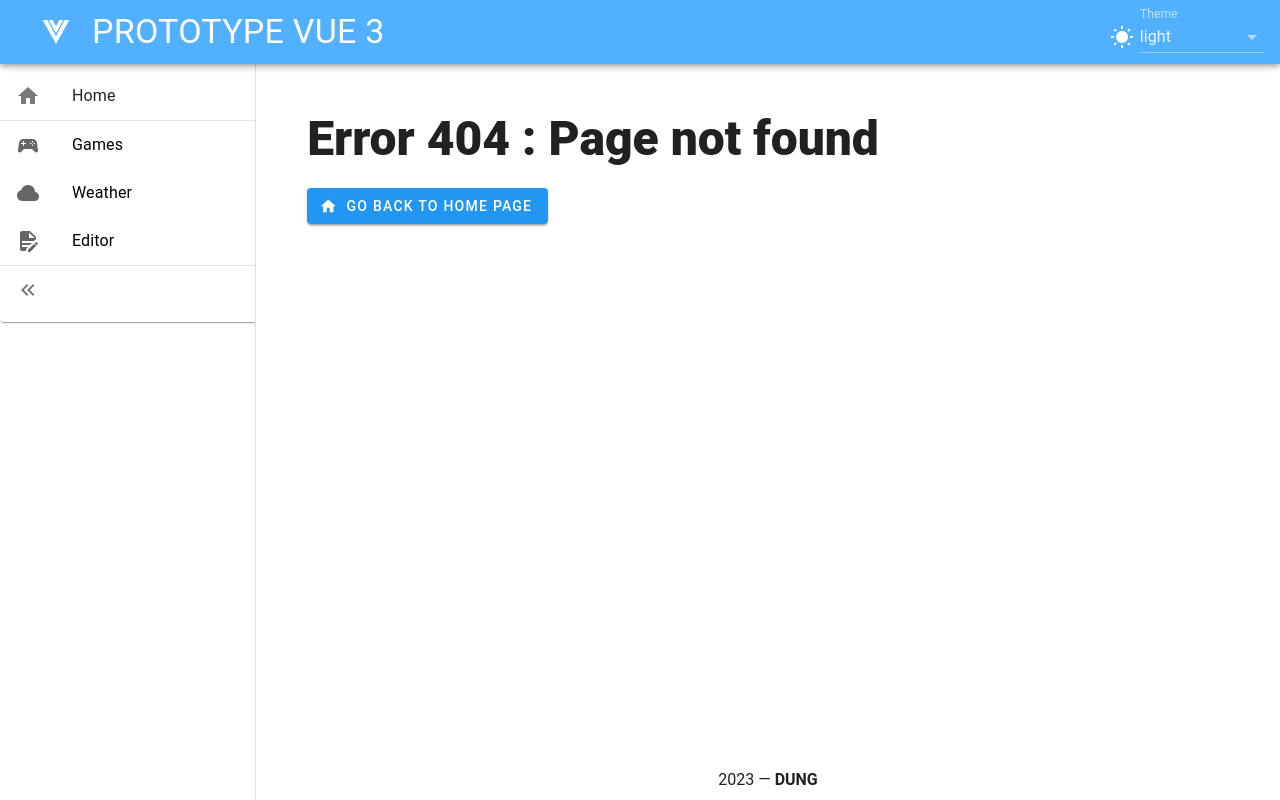
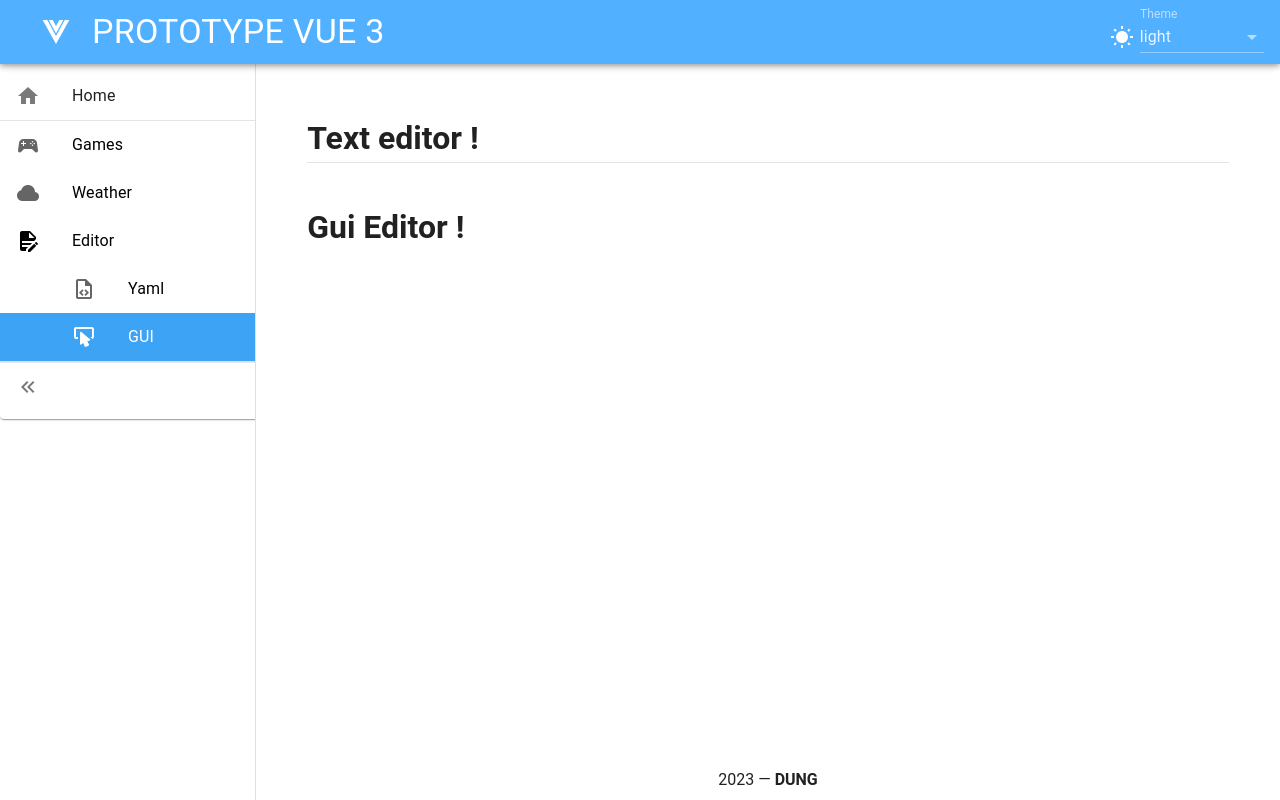
Before and after one commit to ThibaultNG/proto-vue, a Vue app: page /editor/gui in a window 1280 px wide. Before the commit this address had no page. Built offline with nearby package versions, Linux system fonts and the light colour scheme.

Commit message:
refactor editor routes + gui editor page

```diff
--- a/src/modules/editor/routes/editorRoutes.ts
+++ b/src/modules/editor/routes/editorRoutes.ts
@@ -1,18 +1,24 @@
 import type { RouteRecordRaw } from "vue-router";
 import EditorMain from "../EditorMain.vue";
-import EditorHome from "../views/EditorHome.vue";
 import type RouteGroupInfo from "@/router/RouteInfo";
+import YamlEditor from "../views/YamlEditor.vue";
+import GuiEditor from "../views/GuiEditor.vue";
 
 export const editorRoutes: RouteRecordRaw[] = [
 	{
 		path: "/editor",
 		component: EditorMain,
-		redirect: { name: "editor-home" },
+		redirect: { name: "editor-yaml" },
 		children: [
 			{
-				path: "home",
-				name: "editor-home",
-				component: EditorHome
+				path: "yaml",
+				name: "editor-yaml",
+				component: YamlEditor
+			},
+			{
+				path: "gui",
+				name: "editor-gui",
+				component: GuiEditor
 			}
 		]
 	}
@@ -22,6 +28,9 @@ export const editorNavLinks: RouteGroupInfo[] = [
 	{
 		groupName: "Editor",
 		groupIcon: "mdi-file-document-edit",
-		itemList: [{ name: "Home", link: "/editor/home", icon: "mdi-home-edit-outline" }]
+		itemList: [
+			{ name: "Yaml", link: "/editor/yaml", icon: "mdi-file-code-outline" },
+			{ name: "GUI", link: "/editor/gui", icon: "mdi-button-cursor" }
+		]
 	}
 ];
--- a/src/modules/editor/views/EditorHome.vue
+++ /dev/null
@@ -1,7 +0,0 @@
-<template>
-	<YamlEditor />
-</template>
-
-<script setup lang="ts">
-import YamlEditor from "../component/YamlEditor.vue";
-</script>
--- /dev/null
+++ b/src/modules/editor/views/GuiEditor.vue
@@ -0,0 +1,3 @@
+<template>
+	<h1>Gui Editor !</h1>
+</template>
--- a/src/modules/editor/component/YamlEditor.vue
+++ b/src/modules/editor/views/YamlEditor.vue
@@ -23,7 +23,7 @@
 <script setup lang="ts">
 import { ref } from "vue";
 import { useHighlight } from "../composables/highlight";
-import FileInput from "./FileInput.vue";
+import FileInput from "../component/FileInput.vue";
 
 const codeElement = ref<HTMLElement>();
 const yamlCode = ref<string>("# Config starts here\n\n# End of file");
```
